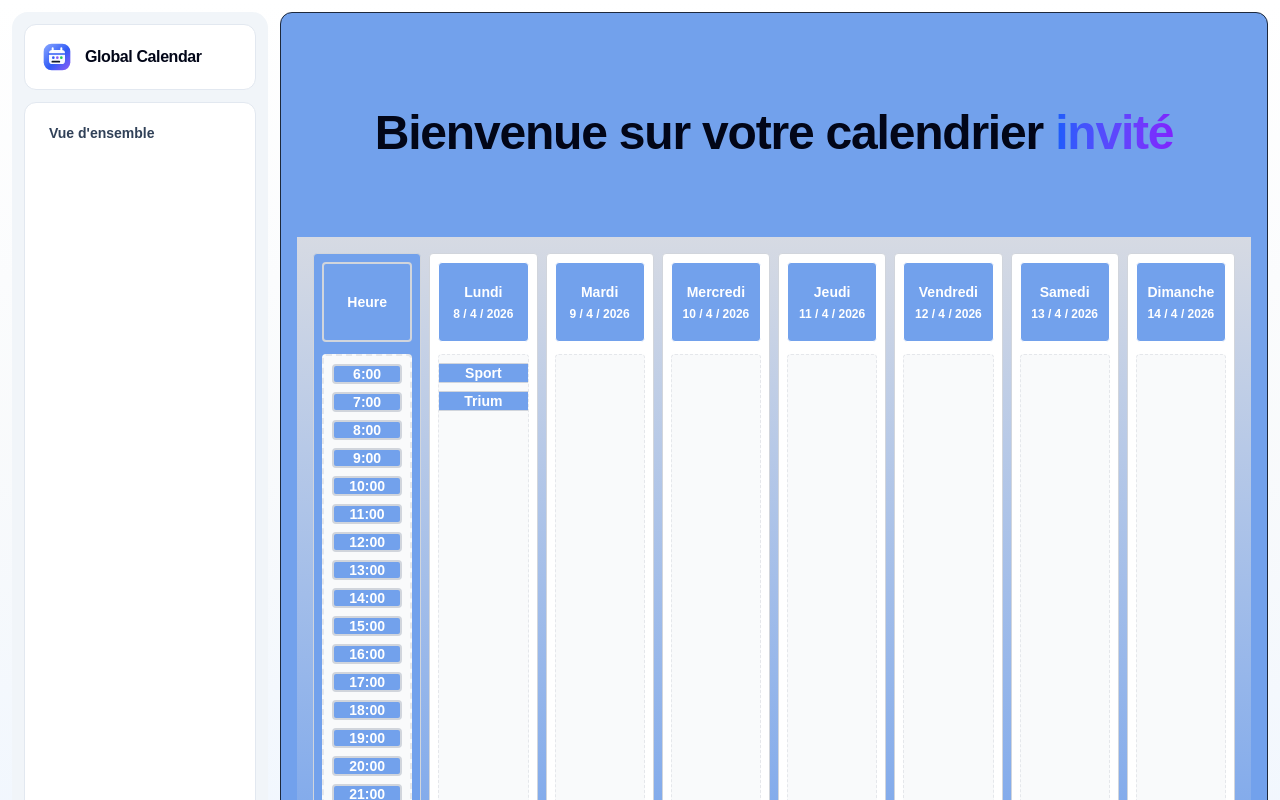
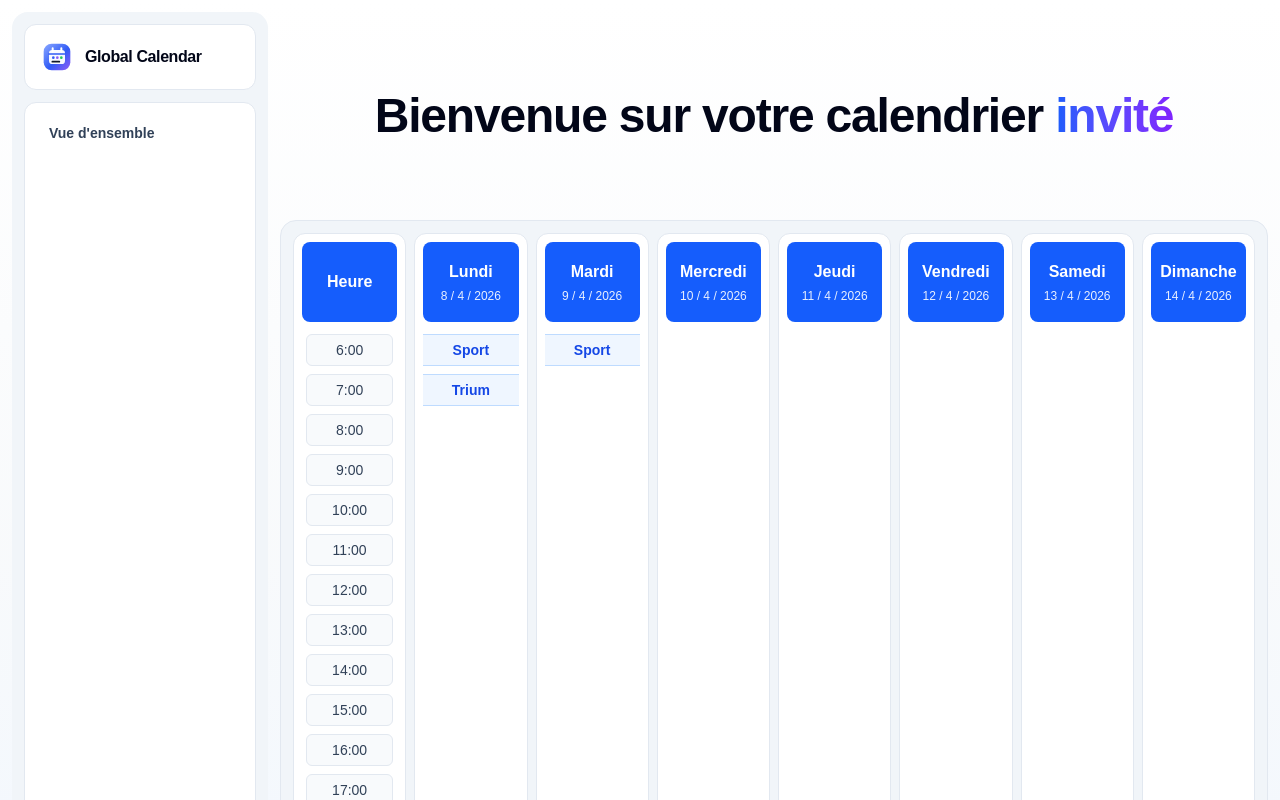
Before and after one commit to GoulvenBonmarchand/Global-Calendar, a Next.js app in the folder global-calendar/: page /calendar in a window 1280 px wide. Shown: the top 800 px of the page. Built offline with nearby package versions, Linux system fonts and the light colour scheme.

Commit message:
Adding consistency to style, debugging and removing dead code

```diff
--- a/global-calendar/src/app/calendar/page.tsx
+++ b/global-calendar/src/app/calendar/page.tsx
@@ -1,6 +1,5 @@
+import CalendarGrid from "@/components/calendar/CalendarGrid";
 import WelcomeBanner from "@/components/calendar/WelcomeBanner";
-import CalendarGrid from "@/components/calendar/CalendarGrid"
-
 
 export default async function CalendarPage({
   searchParams,
@@ -9,10 +8,9 @@ export default async function CalendarPage({
 }) {
   const { username } = await searchParams;
   return (
-
-    <main className="flex-1 rounded-xl bg-[#72a1ec] p-4 border border-slate-800 ">
+    <>
       <WelcomeBanner username={username} />
-        <CalendarGrid />
-      </main>
+      <CalendarGrid />
+    </>
   );
 }
--- a/global-calendar/src/components/calendar/CalendarGrid.tsx
+++ b/global-calendar/src/components/calendar/CalendarGrid.tsx
@@ -1,70 +1,90 @@
-import Image from "next/image";
-import Link from "next/link";
-import ListEvents from "@/components/calendar/ListEvents"
+import { eventsByDay, type WeekEvent } from "@/components/calendar/ListEvents";
 
-const links = [
-  { href: "/calendar", label: "Vue d'ensemble" }
-];
+const DAYS = [
+  "Lundi",
+  "Mardi",
+  "Mercredi",
+  "Jeudi",
+  "Vendredi",
+  "Samedi",
+  "Dimanche",
+] as const;
+
+const HOURS = Array.from({ length: 24 - 6 + 1 }, (_, i) => 6 + i);
+
+// Anchor for the displayed week — Monday = day 8 of month 4, 2026.
+const FIRST_DAY = { day: 8, month: 4, year: 2026 };
 
 export default function CalendarGrid() {
-    // On crée un tableau de 35 cases (7 jours * 5 semaines)
-    const totalCells = 7 ;
-    const cells = Array.from({ length: totalCells });
-    const semaine = ['Lundi', 'Mardi', 'Mercredi', 'Jeudi','Vendredi', 'Samedi', 'Dimanche']
-    const datePremJour = [8,4,2026] // important pour savoir si un evenements est dans cette semaine ou non
-const listEvents = ListEvents()
-
-
-
   return (
-<div className="grid grid-cols-8 grid-rows-1 gap-2 p-4 min-h-[500px] bg-linear-to-b from-[#d6dae3] to-[#72a1ec] border-gray-200">
-
-    <div className="border border-gray-300 p-2 rounded bg-[#72a1ec] flex flex-col items-start justify-start text-sm text-gray-500 h-full gap-3"
-    >
-        <div
-            className="border-2 border-gray-300 p-1 rounded bg-[#72a1ec] flex items-center justify-center text-sm text-white h-20 w-full font-extrabold shrink-0"
-        >
-            <span>Heure</span>
-        </div>
-        <div className="flex-1 w-full border-2 border-dashed border-gray-200 rounded p-2 bg-gray-50 flex flex-col items-center gap-2 overflow-y-auto">
-            {/* On boucle de 6h à minuit (24h) */}
-            {Array.from({ length: 24 - 6 + 1 }, (_, i) => 6 + i).map((heure) => (
-                <div
-                    key={heure}
-                    className="border-2 border-gray-300 p-1 rounded bg-[#72a1ec] flex items-center justify-center text-sm text-white h-5 w-full font-extrabold shrink-0 text-center"
-                >
-                    {heure === 24 ? "00:00" : `${heure}:00`}
-                </div>
-            ))}
-
-        </div>
+    <div className="grid grid-cols-8 gap-2 rounded-2xl border border-slate-200 bg-slate-100 p-3">
+      <TimeColumn />
+      {DAYS.map((label, index) => (
+        <DayColumn
+          key={label}
+          label={label}
+          day={FIRST_DAY.day + index}
+          month={FIRST_DAY.month}
+          year={FIRST_DAY.year}
+        />
+      ))}
     </div>
-    {cells.map((_, index) => (
-    <div
-        key={index}
-        className="border border-gray-300 p-2 rounded bg-white flex flex-col items-start justify-start text-sm text-gray-500 h-full gap-3"
-    >
-        <div key={index + datePremJour[0]} /*Ici la clé correspond à la date du jour*/ className=" border border-grey-300 p-2 rounded bg-[#72a1ec] flex flex-col items-center justify-center text-sm text-white h-20 w-full font-extrabold">
-            <span>{semaine[index]}</span> {/* Juste pour afficher un numéro de case pour l'instant */}
-            <span className="text-xs whitespace-nowrap mt-1">
-                {index + datePremJour[0]} / {datePremJour[1]} / {datePremJour[2]}
-            </span>
-        </div>
-        <div className="flex-1 w-full border border-dashed border-gray-200 rounded p-2 bg-gray-50 flex flex-col items-center gap-2 overflow-x-auto">
-            {/* On va chercher la liste des événements pour la date de la case, ou un tableau vide s'il n'y en a pas */}
-            {(listEvents[index + datePremJour[0]] || []).map((evenement, i) => (
-            <div
-                key={i}
-                className="border border-gray-300 p-1 rounded bg-[#72a1ec] flex items-center justify-center text-sm text-white h-5 w-40 font-extrabold shrink-0"
-            >
-                {/* On affiche le nom ou le titre de l'événement */}
-                {evenement.Nom || evenement.titre || "Événement"}
-            </div>
-        ))}
-    </div>
-
-    </div>
-    ))}
-</div>
   );
 }
+
+function TimeColumn() {
+  return (
+    <div className="flex h-full flex-col gap-2 rounded-xl border border-slate-200 bg-white p-2">
+      <div className="flex h-20 w-full shrink-0 items-center justify-center rounded-lg bg-blue-600 font-bold text-white">
+        Heure
+      </div>
+      <div className="flex w-full flex-1 flex-col items-center gap-2 overflow-y-auto p-1">
+        {HOURS.map((hour) => (
+          <div
+            key={hour}
+            className="flex h-8 w-full shrink-0 items-center justify-center rounded-md border border-slate-200 bg-slate-50 text-sm font-medium text-slate-700"
+          >
+            {hour}:00
+          </div>
+        ))}
+      </div>
+    </div>
+  );
+}
+
+type DayColumnProps = {
+  label: string;
+  day: number;
+  month: number;
+  year: number;
+};
+
+function DayColumn({ label, day, month, year }: DayColumnProps) {
+  const events = eventsByDay[day] ?? [];
+  return (
+    <div className="flex h-full flex-col gap-2 rounded-xl border border-slate-200 bg-white p-2">
+      <div className="flex h-20 w-full flex-col items-center justify-center rounded-lg bg-blue-600 font-bold text-white">
+        <span>{label}</span>
+        <span className="mt-1 whitespace-nowrap text-xs font-medium opacity-90">
+          {day} / {month} / {year}
+        </span>
+      </div>
+      <div className="flex w-full flex-1 flex-col items-center gap-2 overflow-x-auto p-1">
+        {events.map((event) => (
+          <EventChip
+            key={`${event.day}-${event.startHour}-${event.title}`}
+            event={event}
+          />
+        ))}
+      </div>
+    </div>
+  );
+}
+
+function EventChip({ event }: { event: WeekEvent }) {
+  return (
+    <div className="flex h-8 w-40 shrink-0 items-center justify-center rounded-md border border-blue-200 bg-blue-50 px-2 text-sm font-semibold text-blue-700">
+      {event.title}
+    </div>
+  );
+}
--- a/global-calendar/src/components/calendar/ListEvents.tsx
+++ b/global-calendar/src/components/calendar/ListEvents.tsx
@@ -1,41 +1,21 @@
-export default function ListEvents() {
+export type WeekEvent = {
+  day: number;        // day of the month
+  startHour: number;  // 24h
+  endHour: number;
+  title: string;
+};
 
-    const evenement_1 = {
-        jour:'Lundi',
-        heure_deb: 10,
-        heure_fin: 12,
-        Nom: "Sport",
-        date:8
-    }
+const events: WeekEvent[] = [
+  { day: 8, startHour: 10, endHour: 12, title: "Sport" },
+  { day: 8, startHour: 14, endHour: 17, title: "Trium" },
+  { day: 9, startHour: 10, endHour: 12, title: "Sport" },
+];
 
-    const evenement_2 = {
-        jour:'Lundi',
-        heure_deb: 14,
-        heure_fin: 17,
-        Nom: "Trium",
-        date:8
-    }
-
-    const evenement_3 = {
-        jour:'Mardi',
-        heure_deb: 10,
-        heure_fin: 12,
-        Nom: "Sport",
-        date:"05/05/2026"
-    }
-
-    /*liste des evenements brutes*/
-    const liste_evenements = [evenement_1, evenement_2, evenement_3]
-    /*dictionnaire où seront trés les evenements par date*/
-    const evenements_dates: Record<string, any[]> = {};
-
-    for (let i = 0; i < liste_evenements.length; i++) {
-        const cleDate = liste_evenements[i].date;
-        if (!evenements_dates[cleDate]) {
-            evenements_dates[cleDate] = []; // On initialise un tableau vide
-        }
-        evenements_dates[cleDate].push(liste_evenements[i]); // On rajoute l'evenement dans a bonne case
-    }
-
-    return evenements_dates
-}
+// Pre-grouped by day for O(1) lookup from the grid.
+export const eventsByDay: Record<number, WeekEvent[]> = events.reduce(
+  (acc, event) => {
+    (acc[event.day] ??= []).push(event);
+    return acc;
+  },
+  {} as Record<number, WeekEvent[]>,
+);
```
